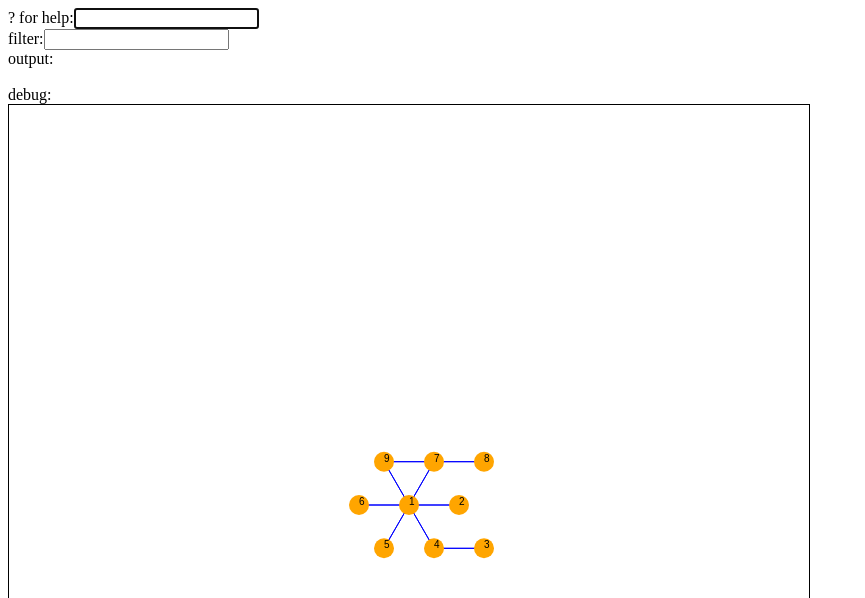
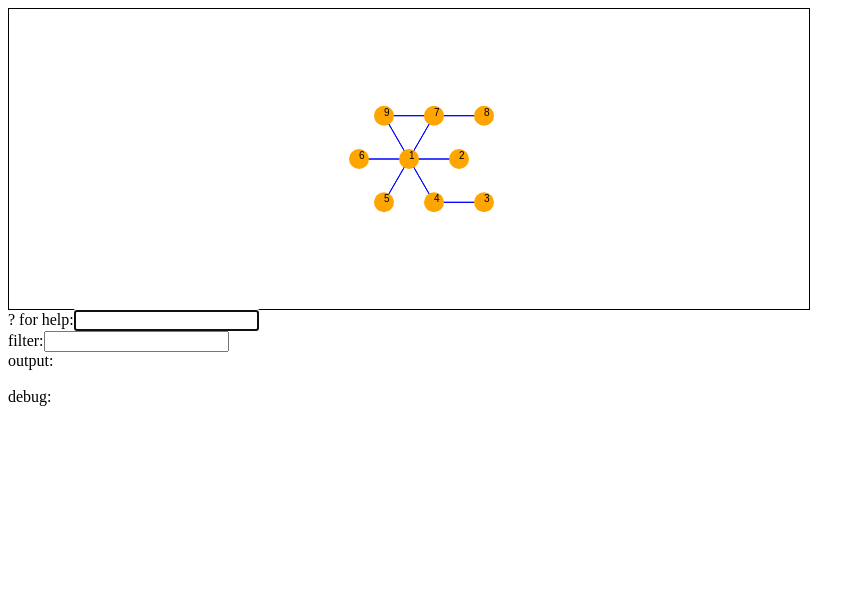
Before and after one commit to dylan-hackers/network-night-vision, a plain HTML site: page web-sniffer/static/index.html in a window 1280 px wide. Shown: the top 598 px of the page, without its empty margins (0-865 px from the left). Drawn offline with Linux system fonts and the light colour scheme; no server answers.

Commit message:
cleanups

```diff
--- a/web-sniffer/static/graph.js
+++ b/web-sniffer/static/graph.js
@@ -33,7 +33,7 @@ function canvas_init () {
         var y = event.pageY - canvas.offsetTop
         var node = graph.find(x, y)
         console.log("x: " + x + " y: " + y + " node ", node)
-        graph.selected(node)
+        graph.setselected(node)
     }
 
     var ctx = canvas.getContext('2d')
@@ -131,7 +131,8 @@ function Node (value, properties) {
             this.properties[i] = properties[i + 1]
 }
 
-Node.prototype.redraw = function (ctx, graph) {
+Node.prototype = {
+    redraw: function (ctx, graph) {
         var pos = this.position.toComplex()
         ctx.beginPath()
         ctx.arc(pos[0], pos[1], this.radius, 0, Math.PI * 2, true)
@@ -146,14 +147,12 @@ Node.prototype.redraw = function (ctx, graph) {
             ctx.stroke()
             ctx.strokeStyle = old
         }
-
         ctx.fillStyle = this.textStyle
         ctx.fillText(this.value, pos[0], pos[1])
-
-}
+    },
 
 
-Node.prototype.draw = function (ctx, graph) {
+    draw: function (ctx, graph) {
         //we better have a position
         this.redraw(ctx, graph)
 
@@ -167,6 +166,7 @@ Node.prototype.draw = function (ctx, graph) {
         ctx.globalCompositeOperation = 'destination-over'
         graph.outEdges(this).forEach(function (x) { x.draw(ctx, graph) })
         ctx.globalCompositeOperation = old
+    },
 }
 
 function Graph () {
@@ -175,13 +175,14 @@ function Graph () {
     this.selectedNode = null
 }
 
-Graph.prototype.draw = function (canvas, ctx) {
+Graph.prototype = {
+    draw: function (canvas, ctx) {
         this.nodes[0].position = toPolar(canvas.width / 2, canvas.height / 2)
         var cb = function (ctx, graph, x) { x.draw(ctx, graph) }
         this.visit(cb.curry(ctx, this), 'down')
-}
+    },
 
-Graph.prototype.find = function (x, y) {
+    find: function (x, y) {
         var res = null
         var hit =
             function (nod) {
@@ -193,41 +194,50 @@ Graph.prototype.find = function (x, y) {
 
         this.visit(hit)
         return res
-}
+    },
 
-Graph.prototype.outEdges = function (node) {
+    outEdges: function (node) {
         return this.edges.filter(eq.curry(node).compose(getProp.curry("source")))
-}
-Graph.prototype.children = function (node) {
+    },
+
+    children: function (node) {
         return this.outEdges(node).map(getProp.curry("destination"))
-}
+    },
 
-Graph.prototype.inEdges = function (node) {
+    inEdges: function (node) {
         return this.edges.filter(eq.curry(node).compose(getProp.curry("destination")))
-}
-Graph.prototype.parents = function (node) {
+    },
+
+    parents: function (node) {
         return this.inEdges(node).map(getProp.curry("source"))
-}
+    },
 
-Graph.prototype.neighbours = function (node) {
+    neighbours: function (node) {
         return this.children(node).concat(this.parents(node))
-}
+    },
 
-Graph.prototype.connect = function (node1, node2) {
+    connect: function (node1, node2) {
         this.edges.push(new Edge(node1, node2))
-}
+    },
 
-Graph.prototype.insert = function (node) {
+    insert: function (node) {
         this.nodes.push(node)
-}
+    },
 
-Graph.prototype.contains = function (node) {
+    contains: function (node) {
         return (this.nodes.filter(eq.curry(node)).length > 0)
-}
+    },
 
-Graph.prototype.selected = function (node) {
+    findNode: function (val) {
+        var nodes = this.nodes.filter(function (x) { return x.value == val })
+        if (nodes.length == 1)
+            return nodes[0]
+        else
+            return null
+    },
+
+    setselected: function (node) {
         var old = this.selectedNode
-    console.log("selected with ", old, node)
         if (old && node && old == node) { }
         else {
             if (old) {
@@ -242,9 +252,9 @@ Graph.prototype.selected = function (node) {
                 node.redraw(this.context, this)
             }
         }
-}
+    },
 
-Graph.prototype.visit = function (callback, direction) {
+    visit: function (callback, direction) {
         //implements a breadth-first search
         var todo = [this.nodes[0]]
         var visited = []
@@ -273,4 +283,6 @@ Graph.prototype.visit = function (callback, direction) {
                 todo.push(this.nodes[i])
                 doVisit(this)
             }
+    },
+
 }
--- a/web-sniffer/static/index.html
+++ b/web-sniffer/static/index.html
@@ -4,6 +4,8 @@
 <script src="graph.js"></script>
 <script>window.onload = function () { initialize(); canvas_init(); }</script>
 <body>
+  <canvas id="canvas" class="canvas" width="800" height="300"></canvas>
+
   <div class="input">
     ? for help:<input type="text" id="shell" autofocus="true"></input><br/>
   </div>
@@ -17,7 +19,6 @@
     debug: <div id="debug"></div>
   </div>
 
-  <canvas id="canvas" class="canvas" width="800" height="800"></canvas>
 
   <div class="packets">
     <table id="packets"></table>
```
Lines whose indentation alone changed are shown as unchanged.
